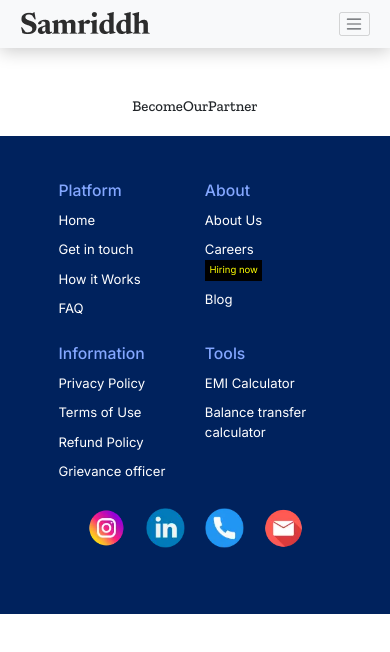
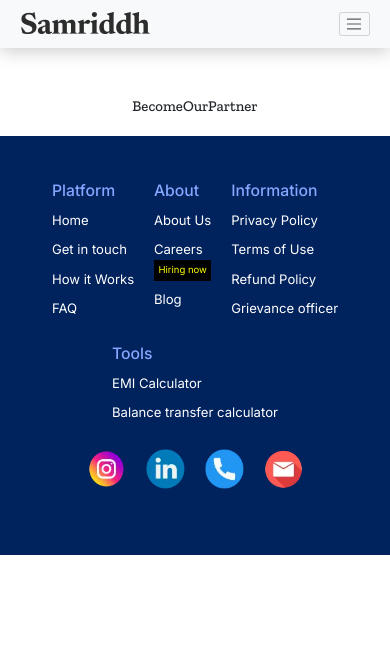
Before and after one commit to mohitanand744/Samriddh_React, a React (Vite) app: page /become_our_partner in a window 390 px wide. Shown: the top 652 px of the page. Built offline with nearby package versions, Linux system fonts and the light colour scheme.

Commit message:
solved some alignment problems

```diff
--- a/src/components/Footers/Footer.jsx
+++ b/src/components/Footers/Footer.jsx
@@ -4,7 +4,7 @@ const Footer = () => {
   return (
     <footer className="footer mt-5 font-inter">
       <div className="container">
-        <div className="row justify-content-md-center">
+        <div className="row justify-content-md-center justify-content-between">
           <div className=" col-md-8 col-lg-3 col-xl-3">
             <div className="row flex-column gap-8 text-md-center order-md-first  order-sm-last order-last">
               <div className="pera fs-18  text-light-gray mt-sm-5">
@@ -21,8 +21,9 @@ const Footer = () => {
               </div>
             </div>
           </div>
-          <div className="col-12 col-md-12 col-lg-9  d-flex justify-content-lg-around  flex-sm-wrap flex-wrap justify-content-sm-center justify-content-center gap-5 order-md-last order-sm-first order-first">
-            <div className="col-4 col-sm-6 col-lg-2">
+          <div className="col-12 col-md-12 col-lg-9 order-md-last order-sm-first order-first ">
+            <div className="d-flex flex-sm-wrap flex-wrap justify-content-sm-center justify-content-center gap-5  gap-3">
+              <div className=" col-sm-6 col-md-2 col-lg-2">
                 <h1 className="footer-heading">Platform</h1>
                 <ul className="list-unstyled">
                   <li className="mt-4">
@@ -47,7 +48,7 @@ const Footer = () => {
                   </li>
                 </ul>
               </div>
-            <div className="col-4 col-sm-6 col-lg-2 ">
+              <div className=" col-sm-6 col-md-2 col-lg-2 ">
                 <h1 className="footer-heading">About</h1>
                 <ul className="list-unstyled">
                   <li className="mt-4">
@@ -72,7 +73,7 @@ const Footer = () => {
                   </li>
                 </ul>
               </div>
-            <div className="col-4 col-sm-6 col-lg-2">
+              <div className=" col-sm-6 col-md-2 col-lg-2">
                 <h1 className="footer-heading">Information</h1>
                 <ul className="list-unstyled">
                   <li className="mt-4">
@@ -98,7 +99,7 @@ const Footer = () => {
                 </ul>
               </div>
 
-            <div className="col-4 col-sm-6 col-lg-2">
+              <div className=" col-sm-6 col-md-2 col-lg-2">
                 <h1 className="footer-heading">Tools</h1>
                 <ul className="list-unstyled">
                   <li className="mt-4">
@@ -116,6 +117,7 @@ const Footer = () => {
             </div>
           </div>
         </div>
+      </div>
     </footer>
   );
 };
```
Lines whose indentation alone changed are shown as unchanged.
